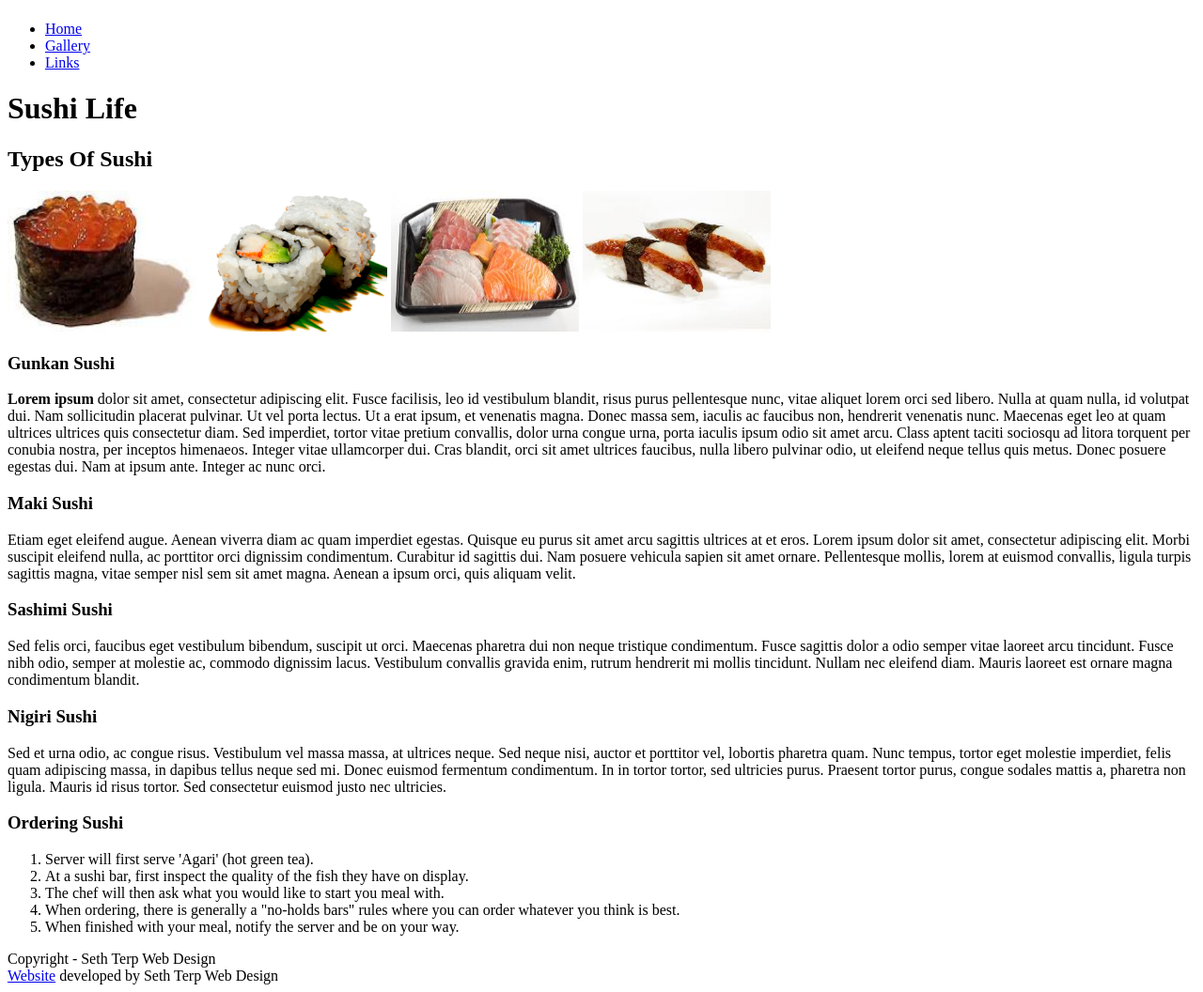
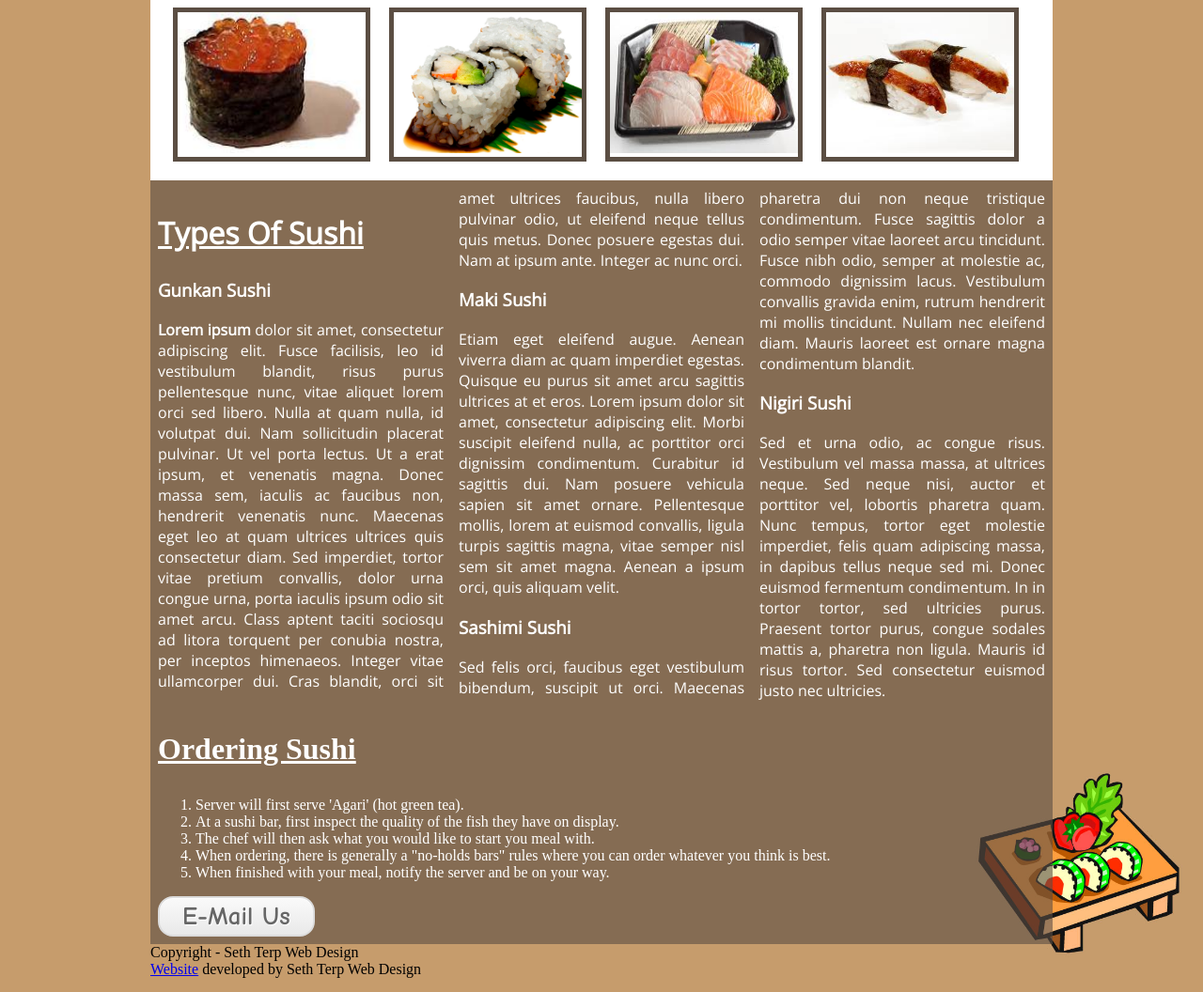
Before and after one commit to sethterp/FS-Site, a plain HTML site: page index.html in a window 1280 px wide. Shown: the part 206-1262 px from the top of the page at 94% size. Drawn offline with nearby package versions, Linux system fonts and the light colour scheme; a web font is replaced by a local one.

Commit message:
CSS Added

```diff
--- /dev/null
+++ b/css/main.css
@@ -0,0 +1,165 @@
+/*------Color Palette
+
+Light Brown #c69c6c;
+Grey Brown #5b4e43;
+
+
+--------------*/
+
+/*-------------------Header---------------------*/
+header {
+	background-color: white;
+	overflow: hidden;
+}
+
+body {
+	background-image: url("../images/jap_wall.jpg");
+	background-size: 70%;
+	background-repeat: no-repeat;
+	background-position: bottom right;
+	background-attachment: fixed;
+	width: 960px;
+	margin: 0 auto;
+	background-color: #c69c6c;
+}
+
+.logo {
+	float: left;
+}
+
+#title {
+	clear: right;
+	font-family: 'Prosto One', cursive;
+	font-size: 4em;
+	padding-top: 50px;
+	text-shadow:3px 2px 3px #333333;
+}
+
+#nav {
+	width: 450px;
+	margin: 0 auto;
+	background: #666;
+	list-style-type: none;
+	padding: 0;
+	border-top: 0px;
+	overflow: hidden;
+	float: right;
+	margin-right: 0px;
+}
+
+li.nav {
+	width: 150px;
+	float: left;
+}
+
+a.a_nav {
+	text-decoration: none;
+	display: block;
+	height: 30px;
+	line-height: 30px;
+	text-align: center;
+	color: #5b4e43;
+	background-color: white;
+
+}
+
+a.a_nav:hover	{
+	color: white;
+	background-color: #5b4e43;
+
+}
+
+
+ul#gallery {
+	border: 1px solid white;
+	clear: left;
+	list-style: none;
+	overflow: hidden;
+	padding: 3px;
+}
+
+.li_gal {
+	float: left;
+	margin-left: 20px;
+	border: 5px solid #5b4e43;
+}
+
+.li_gal:hover {
+	float: left;
+	margin-left: 20px;
+	padding: 5px;
+	border: 5px solid #5b4e43;
+}
+
+/*-------------------Body---------------------*/
+
+#types {
+	text-decoration: underline;
+	font-size: 2em;
+}
+
+article {
+	font-family: 'Open Sans', sans-serif;
+	color: white;
+}
+
+#site_page {
+	background-color: rgba(91,78,67,0.6);
+	padding: 8px;
+	overflow: hidden;
+}
+
+article {
+	-moz-column-count: 3;
+	-webkit-column-count: 3;
+	column-count: 3;
+	text-align: justify;
+}
+
+#ordering {
+	text-decoration: underline;
+	font-size: 2em;
+}
+
+.button {
+	color:#666666;
+	font-family:Comic Sans MS;
+	font-size:27px;
+	font-weight:bold;
+	padding:4px 24px;
+	text-decoration:none;
+	text-shadow:1px 1px 0px #ffffff;
+	-moz-box-shadow:inset 0px 1px 0px 0px #ffffff;
+	-webkit-box-shadow:inset 0px 1px 0px 0px #ffffff;
+	box-shadow:inset 0px 1px 0px 0px #ffffff;
+	background:-webkit-gradient( linear, left top, left bottom, color-stop(0.05, #f9f9f9), color-stop(1, #e9e9e9) );
+	background:-moz-linear-gradient( center top, #f9f9f9 5%, #e9e9e9 100% );
+	background-color:#f9f9f9;
+	-moz-border-radius:16px;
+	-webkit-border-radius:16px;
+	border-radius:16px;
+	border:2px solid #dcdcdc;
+	display:inline-block;
+
+}
+
+.button:hover {
+	background:-webkit-gradient( linear, left top, left bottom, color-stop(0.05, #e9e9e9), color-stop(1, #f9f9f9) );
+	background:-moz-linear-gradient( center top, #e9e9e9 5%, #f9f9f9 100% );
+	background-color:#e9e9e9;
+}
+
+#sidebar {
+	color: white;
+}
+
+
+
+
+/*-------------------Fonts---------------------*/
+@font-face {
+  font-family: 'Erica One';
+  font-style: normal;
+  font-weight: 400;
+  src: local('Erica One'), local('EricaOne-Regular'), url('http://themes.googleusercontent.com/static/fonts/ericaone/v2/7ct8ELB1awBkUBGJHiNceLO3LdcAZYWl9Si6vvxL-qU.woff') format('woff');
+}
--- a/index.html
+++ b/index.html
@@ -3,6 +3,9 @@
 <head>
 	<link rel="icon" type="image/png" href="images/favicon.png">
 	<title>Sushi Life</title>
+	<link rel="stylesheet" href="css/main.css" type="text/css" />
+	<link href='http://fonts.googleapis.com/css?family=Open+Sans' rel='stylesheet' type='text/css'>
+	<link href='http://fonts.googleapis.com/css?family=Prosto+One' rel='stylesheet' type='text/css'>
 	<meta charset="UTF-8" />
 </head>
 <!--Header-->
@@ -12,6 +15,7 @@
 			<div class="logo">
 				<a href="index.html"><img src="images/sushi_1.jpg" alt="sushi logo" title="logo" /></a>
 			</div>
+
 			<nav>
 				<ul id="nav">
 					<li class="nav"><a href="index.html" class="a_nav">Home</a></li>
@@ -20,23 +24,21 @@
 				</ul>
 			</nav>
 			<hgroup>
-				<h1>Sushi Life</h1>
+				<h1 id="title">Sushi Life</h1>
 			</hgroup>
+			<ul id="gallery">
+				<li class="li_gal"><img src="images/gunkan.jpg" width="200" height="150" alt="Gunkan Sushi" title="Gunkan" /></li>
+				<li class="li_gal"><img src="images/maki.jpg" width="200" height="150" alt="Maki" title="Maki" /></li>
+				<li class="li_gal"><img src="images/sashimi.jpg" width="200" height="150" alt="Sashimi" title="Sashimi" /></li>
+				<li class="li_gal"><img src="images/nigiri.jpg" width="200" height="150" alt="Open Donut Shot" title="opdo" /></li>
+			</ul>
 		</header>
-<!--Body-->
+<!--Content-->
 		<section id="site_page">
 			<section id="site_content">
-					<header>
-						<h2>Types Of Sushi</h2>
-					</header>
 				<div class="content">
 				<article>
-
-					<img src="images/gunkan.jpg" width="200" height="150" alt="Gunkan Sushi" title="Gunkan" />
-					<img src="images/maki.jpg" width="200" height="150" alt="Maki" title="Maki" />
-					<img src="images/sashimi.jpg" width="200" height="150" alt="Sashimi" title="Sashimi" />
-					<img src="images/nigiri.jpg" width="200" height="150" alt="Open Donut Shot" title="opdo" />
-
+						<h2 id="types">Types Of Sushi</h2>
 					<h3>Gunkan Sushi</h3>
 					<p><strong>Lorem ipsum</strong> dolor sit amet, consectetur adipiscing elit. Fusce facilisis, leo id vestibulum blandit, risus purus pellentesque nunc, vitae aliquet lorem orci sed libero. Nulla at quam nulla, id volutpat dui. Nam sollicitudin placerat pulvinar. Ut vel porta lectus. Ut a erat ipsum, et venenatis magna. Donec massa sem, iaculis ac faucibus non, hendrerit venenatis nunc. Maecenas eget leo at quam ultrices ultrices quis consectetur diam. Sed imperdiet, tortor vitae pretium convallis, dolor urna congue urna, porta iaculis ipsum odio sit amet arcu. Class aptent taciti sociosqu ad litora torquent per conubia nostra, per inceptos himenaeos. Integer vitae ullamcorper dui. Cras blandit, orci sit amet ultrices faucibus, nulla libero pulvinar odio, ut eleifend neque tellus quis metus. Donec posuere egestas dui. Nam at ipsum ante. Integer ac nunc orci.</p>
 
@@ -54,7 +56,7 @@
 			</section>
 <!--Sidebar-->
 			<aside id="sidebar">
-				<h3>Ordering Sushi</h3>
+				<h3 id="ordering">Ordering Sushi</h3>
 				<ol>
 					<li>Server will first serve 'Agari' (hot green tea).</li>
 					<li>At a sushi bar, first inspect the quality of the fish they have on display.</li>
@@ -63,6 +65,7 @@
 					<li>When finished with your meal, notify the server and be on your way.</li>
 				</ol>
 			</aside>
+			<a href="mailto:seth@sethterp.com" class="button">E-Mail Us</a>
 		</section>
 <!--Footer-->
 		<footer id="footer">
```
Also changed, not shown: images/jap_wall.jpg (added).
